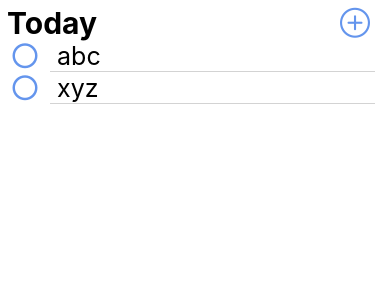
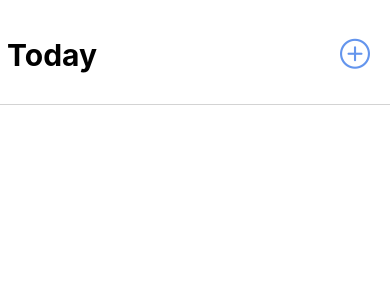
Before and after one commit to ravi1225/my-project, a React Native app: screen / in a window 390 px wide. Shown: the top 300 px of the page. Built offline with nearby package versions, Linux system fonts and the light colour scheme.

Commit message:
Completed React Native Todo App

```diff
--- a/App.js
+++ b/App.js
@@ -1,23 +1,51 @@
-import { StatusBar } from 'expo-status-bar';
-import React from 'react';
-import { StyleSheet, SafeAreaView, View } from 'react-native';
-import Heading from './heading';
-import Todo from './todo';
-import Constants from 'expo-constants';
-import { Colors } from './src/components/Colors';
+import { StatusBar } from "expo-status-bar";
+import React, { useState } from "react";
+import { StyleSheet, SafeAreaView, View, Alert } from "react-native";
+import Heading from "./heading";
+import Todo from "./todo";
+import Constants from "expo-constants";
+import { Colors } from "./src/components/Colors";
 
 export default function App() {
+  const [todo, setTodo] = useState([]);
+
+  const addTodo = (text) => {
+    if (text.trim().length > 0) {
+      setTodo((prevValue) => {
+        return [
+          ...prevValue,
+          { text: text.trim(), key: Math.random().toString(), check: false },
+        ];
+      });
+    } else {
+      Alert.alert("error!", "List can't be empty", [
+        { text: "Ok", onPress: () => console.log("Alert Closed") },
+      ]);
+    }
+  };
+
+  const changeCheck = (key) => {
+    const filterList = todo.map((e) => {
+      if (e.key === key) {
+        return { ...e, check: !e.check };
+      } else {
+        return { ...e };
+      }
+    });
+
+    setTodo(filterList);
+  };
+
   return (
-      <>
+    <>
       <StatusBar style="auto" />
       <SafeAreaView style={styles.container}>
-          <Heading />
-          <View>
-            <Todo />
-          </View>
+        <Heading addTodo={addTodo} />
+        <View>
+          <Todo todo={todo} changeCheck={changeCheck} />
+        </View>
       </SafeAreaView>
-      </>
-
+    </>
   );
 }
 
@@ -25,7 +53,6 @@ const styles = StyleSheet.create({
   container: {
     flex: 1,
     backgroundColor: Colors.white,
-    marginTop: Constants.statusBarHeight
-
+    marginTop: Constants.statusBarHeight,
   },
 });
--- a/heading.js
+++ b/heading.js
@@ -1,57 +1,55 @@
-import React, { useState } from 'react';
-import { StyleSheet, Text, TouchableOpacity, View} from 'react-native';
-import Icon from 'react-native-vector-icons/AntDesign';
-import AddTodo from './src/components/AddTodo';
-import { Colors } from './src/components/Colors';
+import React, { useState } from "react";
+import { StyleSheet, Text, TouchableOpacity, View } from "react-native";
+import Icon from "react-native-vector-icons/AntDesign";
+import AddTodo from "./src/components/AddTodo";
+import { Colors } from "./src/components/Colors";
 
-
-
-export default function heading (){
-
+export default function heading({ addTodo }) {
   const [modalVal, setModalVal] = useState(false);
 
-
   const handleClick = () => {
-        setModalVal(!modalVal)
-    }
+    setModalVal(!modalVal);
+  };
 
   return (
     <>
       <View style={styles.headingView}>
         <Text style={styles.mainHeader}> Today </Text>
-                <TouchableOpacity
-                    style={styles.headerTouchable}
-                    onPress={handleClick}
-                >
-                    <Icon name="pluscircleo" size={30} color={Colors.CornflowerBlue}/>
+        <TouchableOpacity style={styles.headerTouchable} onPress={handleClick}>
+          <Icon name="pluscircleo" size={30} color={Colors.CornflowerBlue} />
         </TouchableOpacity>
       </View>
 
-            {
-                modalVal?   <AddTodo  modalVal={modalVal} handleClick={handleClick}/> : null
-            }
-
+      {modalVal ? (
+        <AddTodo
+          modalVal={modalVal}
+          handleClick={handleClick}
+          addTodo={addTodo}
+          setModalVal={setModalVal}
+        />
+      ) : null}
     </>
-    )
-
+  );
 }
 
 const styles = StyleSheet.create({
   headingView: {
-        flexDirection: 'row',
-        justifyContent: 'space-between',
-        alignItems: 'center',
+    flexDirection: "row",
+    justifyContent: "space-between",
+    alignItems: "center",
     borderColor: Colors.black,
     marginTop: 5,
     paddingRight: 10,
+    minHeight: 100,
+    borderBottomWidth: 0.5,
+    borderBottomColor: Colors.lightgray,
   },
   mainHeader: {
     fontSize: 30,
-        fontWeight: 'bold',
+    fontWeight: "bold",
   },
   headerTouchable: {
-        fontWeight: 'bold',
+    fontWeight: "bold",
     marginRight: 10,
-
-    }
-})
+  },
+});
--- a/src/components/AddTodo.js
+++ b/src/components/AddTodo.js
@@ -1,42 +1,39 @@
-import React, {useState} from 'react';
-import { Modal, StyleSheet, Text, TextInput, TouchableOpacity, View } from 'react-native';
-import { Colors } from './Colors';
+import React, { useState } from "react";
+import {
+  Modal,
+  StyleSheet,
+  Text,
+  TextInput,
+  TouchableOpacity,
+  View,
+} from "react-native";
+import { Colors } from "./Colors";
 
+export default function AddTodo(props) {
+  const [text, setText] = useState("");
 
-
-export default function AddTodo (props){
-
-    const [text, setText] = useState('');
-
-    const textInput= (val) =>{
-        setText(val);
-    }
-
-    return(
+  return (
     <View>
-        <Modal
-            visible={props.modalVal}
-            animationType= 'fade'
-            transparent={true}
-        >
+      <Modal visible={props.modalVal} animationType="fade" transparent={true}>
         <View style={styles.externalView}>
           <View style={styles.internalView}>
             <Text style={styles.headerText}> Add Todo </Text>
+
             <TextInput
               style={styles.inputBox}
               value={text}
-                    onChangeText={textInput}
+              onChangeText={(val) => setText(val)}
             />
             <View style={styles.thirdView}>
-                    <TouchableOpacity
-                        onPress={props.handleClick}
-                    >
+              <TouchableOpacity onPress={props.handleClick}>
                 <Text style={styles.textStyle}>Cancel</Text>
-
               </TouchableOpacity>
 
               <TouchableOpacity
-                        onPress={props.handleClick}
+                onPress={() => {
+                  props.addTodo(text);
+                  props.setModalVal(false);
+                }}
               >
                 <Text style={styles.textStyle}>Done</Text>
               </TouchableOpacity>
@@ -45,14 +42,14 @@ export default function AddTodo (props){
         </View>
       </Modal>
     </View>
-    )
+  );
 }
 
 const styles = StyleSheet.create({
   externalView: {
     flex: 1,
-        justifyContent: 'center',
-        alignItems: 'center',
+    justifyContent: "center",
+    alignItems: "center",
   },
 
   internalView: {
@@ -69,12 +66,11 @@ const styles = StyleSheet.create({
     shadowColor: Colors.black,
     shadowOffset: {
       width: 0,
-            height: 2
+      height: 2,
     },
     shadowOpacity: 0.25,
     shadowRadius: 2,
-        elevation: 5
-
+    elevation: 5,
   },
 
   inputBox: {
@@ -86,21 +82,21 @@ const styles = StyleSheet.create({
   },
 
   thirdView: {
-        flexDirection: 'row',
-        justifyContent: 'space-between',
-        alignItems: 'center',
+    flexDirection: "row",
+    justifyContent: "space-between",
+    alignItems: "center",
     paddingLeft: 10,
     paddingRight: 10,
   },
 
   headerText: {
     fontSize: 20,
-        fontWeight: 'bold',
+    fontWeight: "bold",
     paddingBottom: 10,
   },
 
   textStyle: {
     color: Colors.blue,
     fontSize: 20,
-    }
+  },
 });
--- a/src/components/Colors.js
+++ b/src/components/Colors.js
@@ -1,11 +1,9 @@
-
 export const Colors = {
-    green: '#03fc7b',
-    red: '#F24444',
-    gold: '#D9C57E',
-    lightgray: '#D3D3D3',
-    black: '#000000',
-    blue: '#0000FF',
-    CornflowerBlue: '#6495ED',
-    white: '#FFFFFF'
-  };
+  green: "#03fc7b",
+  red: "#F24444",
+  lightgray: "#D3D3D3",
+  black: "#000000",
+  blue: "#0000FF",
+  CornflowerBlue: "#6495ED",
+  white: "#FFFFFF",
+};
--- a/todo.js
+++ b/todo.js
@@ -1,59 +1,51 @@
-import React, { useState } from 'react';
-import { FlatList, StyleSheet, Text, View, Alert, TouchableOpacity} from 'react-native';
-import Icon from 'react-native-vector-icons/MaterialCommunityIcons';
-import { Colors } from './src/components/Colors';
+import React from "react";
+import {
+  FlatList,
+  StyleSheet,
+  Text,
+  View,
+  TouchableOpacity,
+} from "react-native";
+import Icon from "react-native-vector-icons/MaterialCommunityIcons";
+import Entypo from "react-native-vector-icons/Entypo";
+import { Colors } from "./src/components/Colors";
 
 export default function Todo(props) {
-
-
-
-    const [todo, setTodo] = useState([
-        {
-           text: 'abc',  key: 1, check:false
-        },
-        {
-           text: 'xyz',  key: 2, check:false
-        },
-    ]);
-
-
-    const addTodos = (text) => {
-        if(text.trim().length >0)
-        {
-            setTodo((prevValue) => {
-                return[
-                    ...prevValue,
-                    {text : text.trim(), key: Math.random().toString(), check: 'false'}
-                ]
-            })
-        }
-        else {
-            Alert.alert('error!', 'List can\'t\ be empty', [
-                { text: Ok, onPress: () => console.log('Alert Closed')}
-            ])
-        }
-     }
-
-
   return (
     <>
       <View>
         <View style={styles.firstView}>
-
           <FlatList
-                        data={ todo }
-                        renderItem = {( { item }) => (
+            data={props.todo}
+            renderItem={({ item }) => (
               <View style={styles.flatlistView}>
-                                <TouchableOpacity>
-                                    {
-                                        item.check?
-                                        <Icon name="checkbox-marked-circle-outline" size={30} color={Colors.CornflowerBlue} />
-                                        :
-                                        <Icon name="checkbox-blank-circle-outline" size={30} color={Colors.CornflowerBlue} />
-                                    }
-
+                <TouchableOpacity onPress={() => props.changeCheck(item.key)}>
+                  {item.check ? (
+                    <View style={styles.touchView}>
+                      <Icon
+                        name="checkbox-marked-circle-outline"
+                        size={30}
+                        color={Colors.CornflowerBlue}
+                      />
+                      <Text style={styles.flatlistText1}> {item.text} </Text>
+                      <Entypo
+                        name="dot-single"
+                        size={30}
+                        color={Colors.green}
+                      />
+                    </View>
+                  ) : (
+                    <View style={styles.touchView}>
+                      <Icon
+                        name="checkbox-blank-circle-outline"
+                        size={30}
+                        color={Colors.CornflowerBlue}
+                      />
+                      <Text style={styles.flatlistText}> {item.text} </Text>
+                      <Entypo name="dot-single" size={30} color={Colors.red} />
+                    </View>
+                  )}
                 </TouchableOpacity>
-                                <Text style={styles.flatlistText}> {item.text} </Text>
               </View>
             )}
           />
@@ -65,24 +57,43 @@ export default function Todo(props) {
 
 const styles = StyleSheet.create({
   firstView: {
-        flexDirection:'row',
-        justifyContent: 'space-around',
+    flexDirection: "row",
+    justifyContent: "space-around",
   },
 
   flatlistView: {
-        flexDirection:'row',
+    flexDirection: "row",
     marginLeft: 10,
     marginRight: 10,
   },
 
-    flatlistText:{
+  flatlistText: {
     paddingRight: 10,
     marginLeft: 10,
     marginRight: 10,
     marginBottom: 0.5,
     fontSize: 25,
     borderBottomWidth: 0.5,
-        minWidth:325,
+    minWidth: 325,
     borderBottomColor: Colors.lightgray,
   },
+  flatlistText1: {
+    paddingRight: 10,
+    marginLeft: 10,
+    marginRight: 10,
+    marginBottom: 0.5,
+    fontSize: 25,
+    borderBottomWidth: 0.5,
+    minWidth: 325,
+    borderBottomColor: Colors.lightgray,
+    textDecorationLine: "line-through",
+    opacity: 0.5,
+  },
+
+  touchView: {
+    flexDirection: "row",
+    justifyContent: "space-around",
+    minHeight: 70,
+    paddingTop: 15,
+  },
 });
```
Lines whose indentation alone changed are shown as unchanged.
